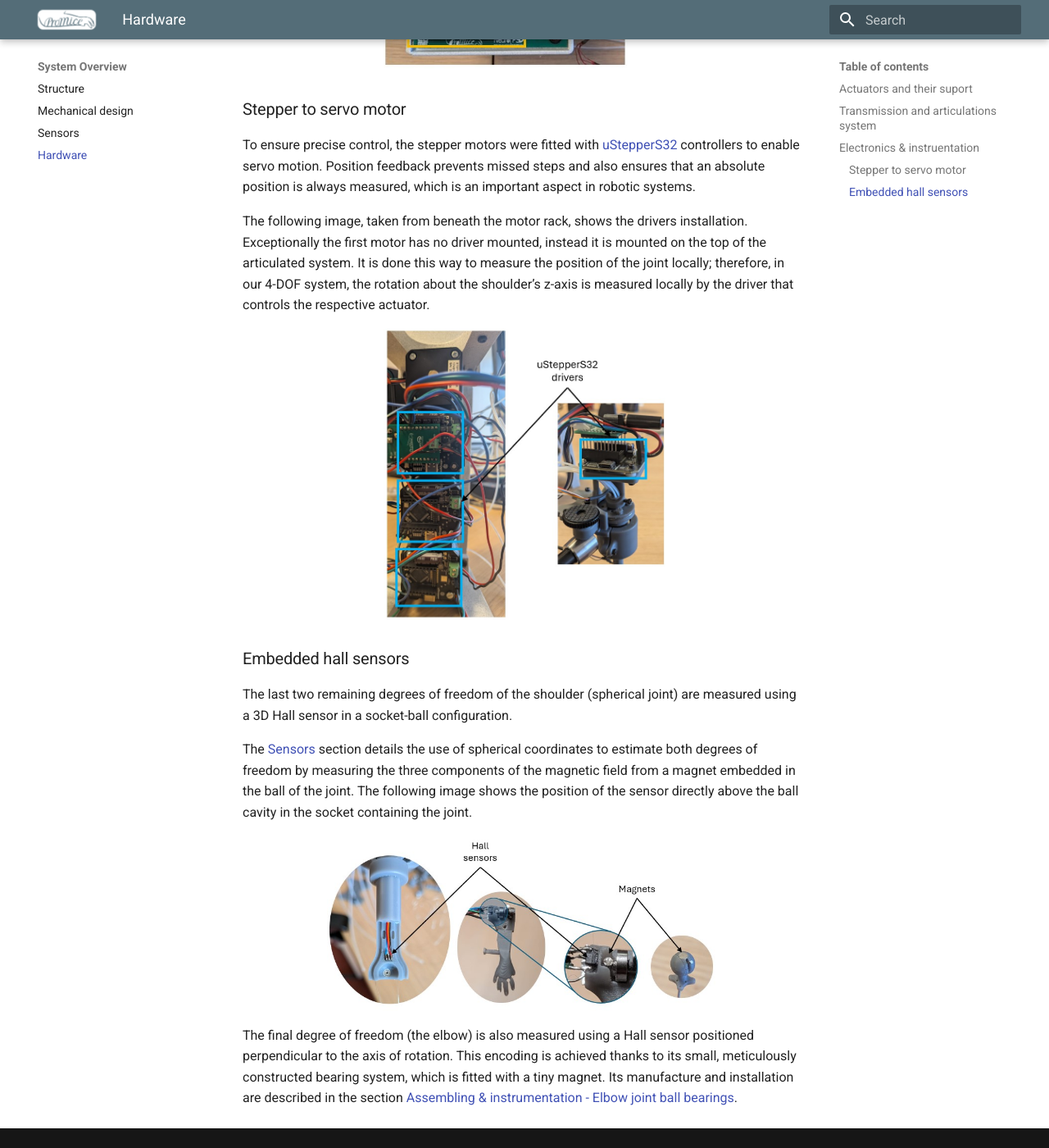
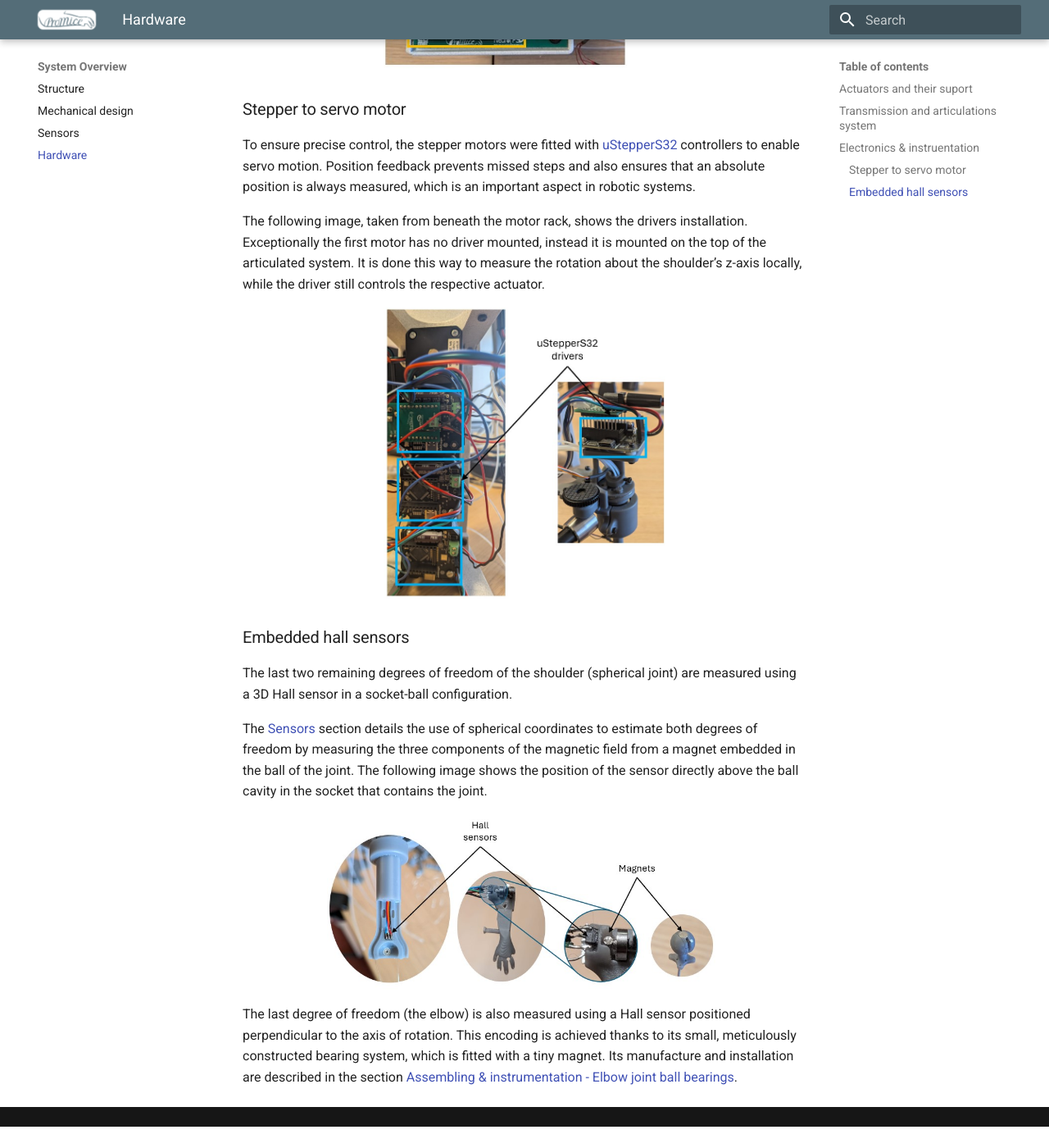
Before and after one commit to Juan-CarlosM/ProMice, an MkDocs documentation site: the page built from docs/hardware.md, in a window 1280 px wide and 1400 px high, scrolled down 1606 px. Shown: the whole window at 82% size. Built offline with MkDocs 1.6.1 and Material for MkDocs 9.7.7, drawn with Linux system fonts in a browser that asks for light colours; after the commit the page ends 2980 px from its top, so only the background shows below that; some of the changed text lies outside the part shown.

Commit message:
Fix typos and enhance clarity in hardware.md
Corrected typos and improved clarity in hardware documentation.

```diff
--- a/docs/hardware.md
+++ b/docs/hardware.md
@@ -20,7 +20,7 @@ The robot’s main controller is a Teensy 4.1 board ntegrated into in a custom P
 To ensure precise control, the stepper motors were fitted with [uStepperS32](https://www.ustepper.com/shop/#!/products/ustepper-s32) controllers to enable servo motion. Position feedback prevents missed steps and also ensures that an absolute position is always measured, which is an important aspect in robotic systems.
 
 The following image, taken from beneath the motor rack, shows the drivers installation. Exceptionally the first motor has no driver mounted, instead it is mounted on the top of the articulated system.
-It is done this way to measure the position of the joint locally; therefore, in our 4-DOF system, the rotation about the shoulder’s z-axis is measured locally by the driver that controls the respective actuator.
+It is done this way to measure the rotation about the shoulder’s z-axis locally, while the driver still controls the respective actuator.
 
 ![uSteppers](images/uStepper_drivers.jpg){ width=50% .center}
 
@@ -31,8 +31,8 @@ The last two remaining degrees of freedom of the shoulder (spherical joint) are
 
 
 The [Sensors](sensors.md) section details the use of spherical coordinates to estimate both degrees of freedom by measuring the three components of the magnetic field from a magnet embedded in the ball of the joint.
-The following image shows the position of the sensor directly above the ball cavity in the socket containing the joint.
+The following image shows the position of the sensor directly above the ball cavity in the socket that contains the joint.
 
 ![Hall sensors socket and elbow](images/hall_sensors_socket.jpg){width=70% .center}
 
-The final degree of freedom (the elbow) is also measured using a Hall sensor positioned perpendicular to the axis of rotation. This encoding is achieved thanks to its small, meticulously constructed bearing system, which is fitted with a tiny magnet. Its manufacture and installation are described in the section [Assembling & instrumentation - Elbow joint ball bearings](assembling_instrumentation.md#elbow-joint-ball-bearings).
+The last degree of freedom (the elbow) is also measured using a Hall sensor positioned perpendicular to the axis of rotation. This encoding is achieved thanks to its small, meticulously constructed bearing system, which is fitted with a tiny magnet. Its manufacture and installation are described in the section [Assembling & instrumentation - Elbow joint ball bearings](assembling_instrumentation.md#elbow-joint-ball-bearings).
```
Also changed, not shown: other parts of docs/hardware.md (+1 -1 lines).
